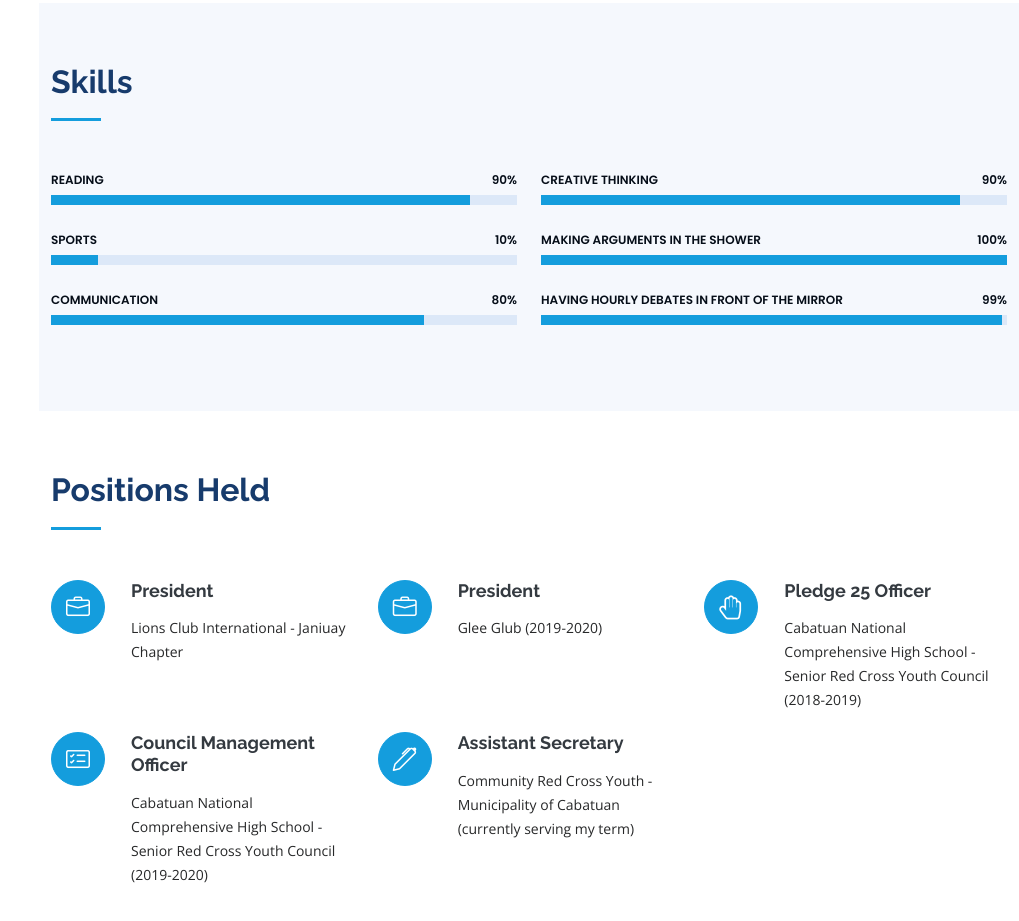
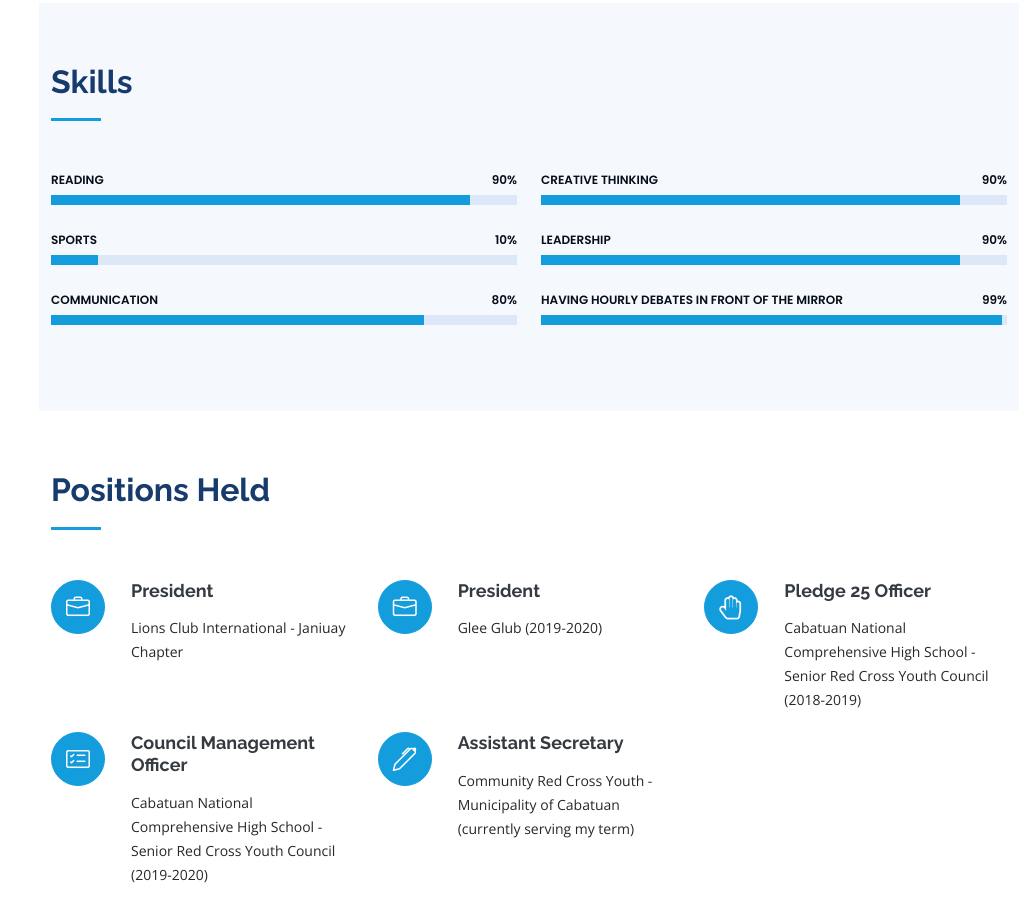
Before and after one commit to Fynmn/asher-portfolio, a plain HTML site: page index.html in a window 1280 px wide. Shown: the part 2308-3229 px from the top of the page, without its empty margins (261-1280 px from the left). Drawn offline with nearby package versions, Linux system fonts and the light colour scheme.

Commit message:
minor change in skills

```diff
--- a/index.html
+++ b/index.html
@@ -257,9 +257,9 @@
             </div>
 
             <div class="progress">
-              <span class="skill">Making arguments in the shower <i class="val">100%</i></span>
+              <span class="skill">Leadership <i class="val">90%</i></span>
               <div class="progress-bar-wrap">
-                <div class="progress-bar" role="progressbar" aria-valuenow="100" aria-valuemin="0" aria-valuemax="100"></div>
+                <div class="progress-bar" role="progressbar" aria-valuenow="90" aria-valuemin="0" aria-valuemax="100"></div>
               </div>
             </div>
 
```
